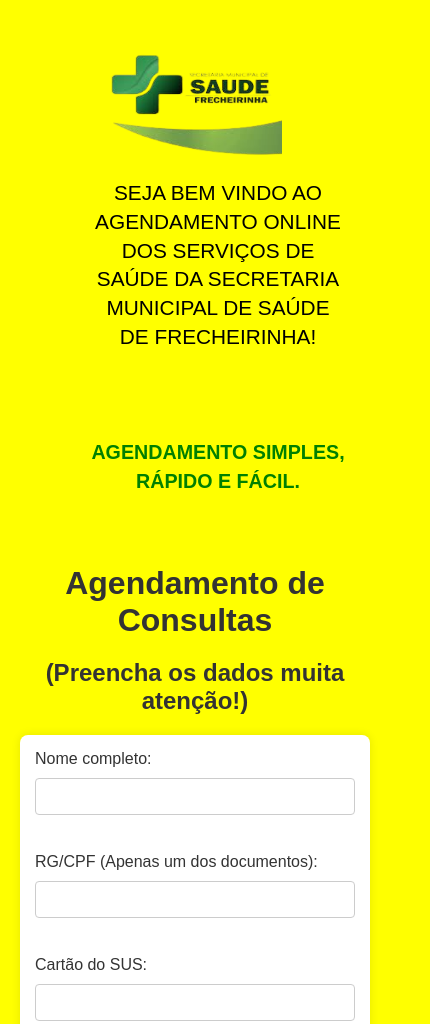
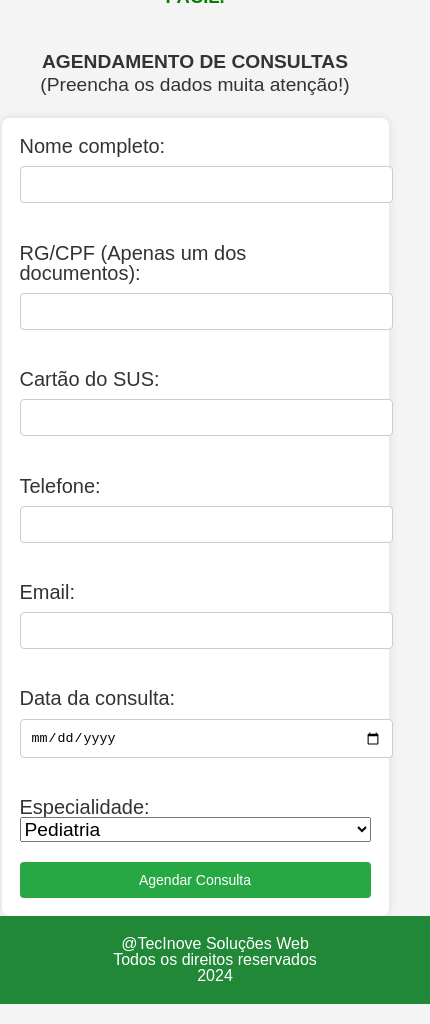
Before and after one commit to FragasOficial/agenda-facil, a plain HTML site: page index.html in a window 390 px wide. Shown: the part 337-1361 px from the top of the page, 430 px wide, since content can reach past the window. Drawn offline with Linux system fonts and the light colour scheme.

Commit message:
Ajutes css responsivo

```diff
--- a/index.html
+++ b/index.html
@@ -53,5 +53,22 @@
 
         <input type="submit" value="Agendar Consulta">
     </form>
+    <footer>
+        <div class="containerFooter">
+            <ul>
+                <li>@TecInove Soluções Web</li>
+            </ul>
+        </div>
+        <div class="containerFooter">
+            <ul>
+                <li>Todos os direitos reservados</li>
+            </ul>
+        </div>
+        <div class="containerFooter">
+            <ul>
+                <li>2024</li>
+            </ul>
+        </div>
+    </footer>
 </body>
 </html>
--- a/reset.css
+++ b/reset.css
@@ -1,7 +1,48 @@
+/* http://meyerweb.com/eric/tools/css/reset/
+   v2.0 | 20110126
+   License: none (public domain)
+*/
 
-        /* Reset CSS */
-        * {
-            margin: 0;
-            padding: 0;
-            box-sizing: border-box;
-        }
+html, body, div, span, applet, object, iframe,
+h1, h2, h3, h4, h5, h6, p, blockquote, pre,
+a, abbr, acronym, address, big, cite, code,
+del, dfn, em, img, ins, kbd, q, s, samp,
+small, strike, strong, sub, sup, tt, var,
+b, u, i, center,
+dl, dt, dd, ol, ul, li,
+fieldset, form, label, legend,
+table, caption, tbody, tfoot, thead, tr, th, td,
+article, aside, canvas, details, embed,
+figure, figcaption, footer, header, hgroup,
+menu, nav, output, ruby, section, summary,
+time, mark, audio, video {
+	margin: 0;
+	padding: 0;
+	border: 0;
+	font-size: 100%;
+	font: inherit;
+	vertical-align: baseline;
+}
+/* HTML5 display-role reset for older browsers */
+article, aside, details, figcaption, figure,
+footer, header, hgroup, menu, nav, section {
+	display: block;
+}
+body {
+	line-height: 1;
+}
+ol, ul {
+	list-style: none;
+}
+blockquote, q {
+	quotes: none;
+}
+blockquote:before, blockquote:after,
+q:before, q:after {
+	content: '';
+	content: none;
+}
+table {
+	border-collapse: collapse;
+	border-spacing: 0;
+}
--- a/style.css
+++ b/style.css
@@ -1,19 +1,19 @@
 @import url(./reset.css);
+
 /* Estilos gerais */
 
 body {
     margin: 0 auto;
     font-family: Arial, sans-serif;
-    /* background-color: #f4f4f4; */
-    background-color: yellow;
-    padding: 1.25rem;
+    background-color: #f4f4f4;
+    padding-top: 1.25rem;
 }
 
-header{
+header {
     margin: 0 auto;
-    width: 60%;
+    width: 90%;
+    max-width: 1200px; /* Definindo um max-width para evitar que o header fique muito largo em telas grandes */
     line-height: 1.8rem;
-    /* align-items: center; */
     display: flex;
     flex-wrap: wrap;
     flex-direction: column;
@@ -21,20 +21,20 @@ header{
     margin-bottom: 2.5rem;
 }
 
-.renderImg{
+.renderImg {
     display: flex;
     flex-wrap: wrap;
     justify-content: space-between;
 }
 
-.desc-title{
+.desc-title {
     text-transform: uppercase;
     font-size: 1.3rem;
     margin-top: 1rem;
     text-align: center;
 }
 
-.second-descTitle{
+.second-descTitle {
     font-size: 1.23rem;
     text-transform: uppercase;
     color: green;
@@ -42,21 +42,13 @@ header{
     text-align: center;
 }
 
-.img-header-logo{
-    width: 12rem;
-    height: 10rem;
+.img-header-logo,
+.img-header,
+.img-header-secSaude {
+    width: 100%;
+    max-width: 12.5rem; /* Definindo um max-width para que as imagens não sejam muito grandes */
+    height: auto; /* Ajustando a altura automaticamente para manter a proporção das imagens */
 }
-
-.img-header{
-    width: 16rem;
-    height: 10rem;
-}
-
-.img-header-secSaude{
-    width: 12rem;
-    height: 10rem;
-}
-
 
 h1, h2 {
     text-align: center;
@@ -64,22 +56,33 @@ h1, h2 {
     color: #333;
 }
 
+h2 {
+    margin-top: -1rem;
+    margin-bottom: 1.5rem;
+}
+
 form {
-    max-width: 500px;
+    max-width: 90%;
     margin: 0 auto;
     padding: 20px;
     background-color: #fff;
     border-radius: 8px;
-    box-shadow: 0 0 10px rgba(0, 0, 0, 0.1);
+    box-shadow: 0 0 10px rgba(31, 4, 4, 0.1);
 }
 
 label {
-    font-size: 16px;
+    font-size: 1.25rem;
     color: #333;
 }
 
+#especialidade {
+    font-size: 1.2rem;
+    height: auto;
+    width: 100%; /* Ajuste para que o campo de especialidade ocupe a largura total */
+}
+
 input[type="text"], input[type="tel"], input[type="email"], input[type="date"], input[type="time"] {
-    width: 100%;
+    width: 100%; /* Ajuste para que os campos de entrada ocupem a largura total */
     padding: 10px;
     margin: 10px 0 20px;
     border: 1px solid #ccc;
@@ -101,9 +104,84 @@ input[type="submit"]:hover {
     background-color: #218838;
 }
 
+footer {
+    background-color: #218838;
+    color: white;
+    margin: 0 auto;
+    display: flex;
+    flex-wrap: wrap;
+    align-items: center;
+    flex-direction: column;
+    justify-content: center;
+    height: auto; /* Ajuste a altura para que se adapte ao conteúdo */
+    padding: 20px; /* Adicionando algum padding */
+    width: 100%;
+}
+
 /* Ajustes para dispositivos móveis */
 @media (max-width: 600px) {
+    header {
+        align-items: center;
+        width: 95%;
+    }
+
+    .img-header-logo,
+    .img-header-secSaude {
+   display: none;
+    }
+
+    .img-header{
+        justify-content: center;
+        width: 100%;
+        max-width: 30rem; /* Definindo um max-width para que as imagens não sejam muito grandes */
+        height: auto; /* Ajustando a altura automaticamente para manter a proporção das imagens */
+    }
+
+    .desc-title {
+        font-size: 0.8rem;
+    }
+
+    .second-descTitle {
+        font-size: 0.75rem;
+    }
+
+    h1, h2{
+        font-size: 1.2rem;
+    }
+
+    h1{
+        text-transform: uppercase;
+        font-weight: bold;
+    }
+
     form {
+        font-size: 1.2rem;
         padding: 15px;
     }
+
+    input[type="submit"] {
+        font-size: 14px;
+    }
 }
+
+/* Ajustes para tablets */
+@media (max-width: 768px) {
+    .desc-title {
+        font-size: 1.2rem;
+    }
+
+    .second-descTitle {
+        font-size: 1.15rem;
+    }
+
+    form {
+        padding: 18px;
+    }
+}
+
+/* Ajustes para telas grandes */
+@media (min-width: 1200px) {
+    header {
+        width: 80%;
+    }
+}
```
